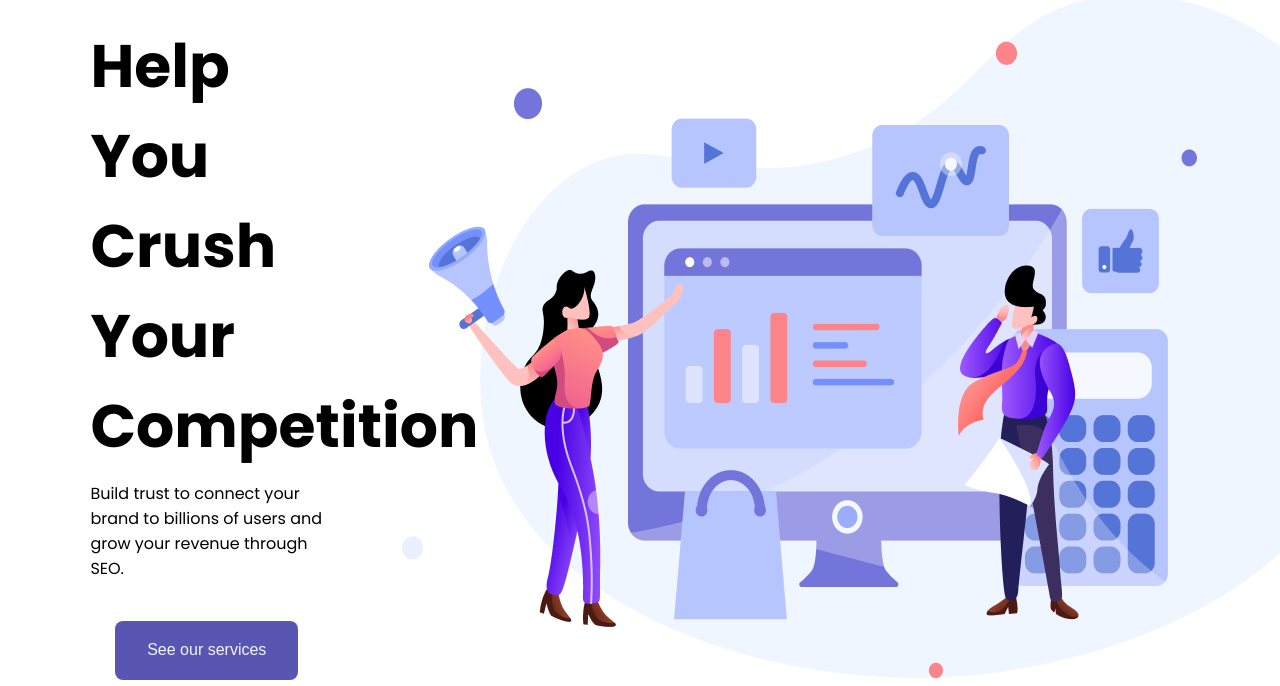
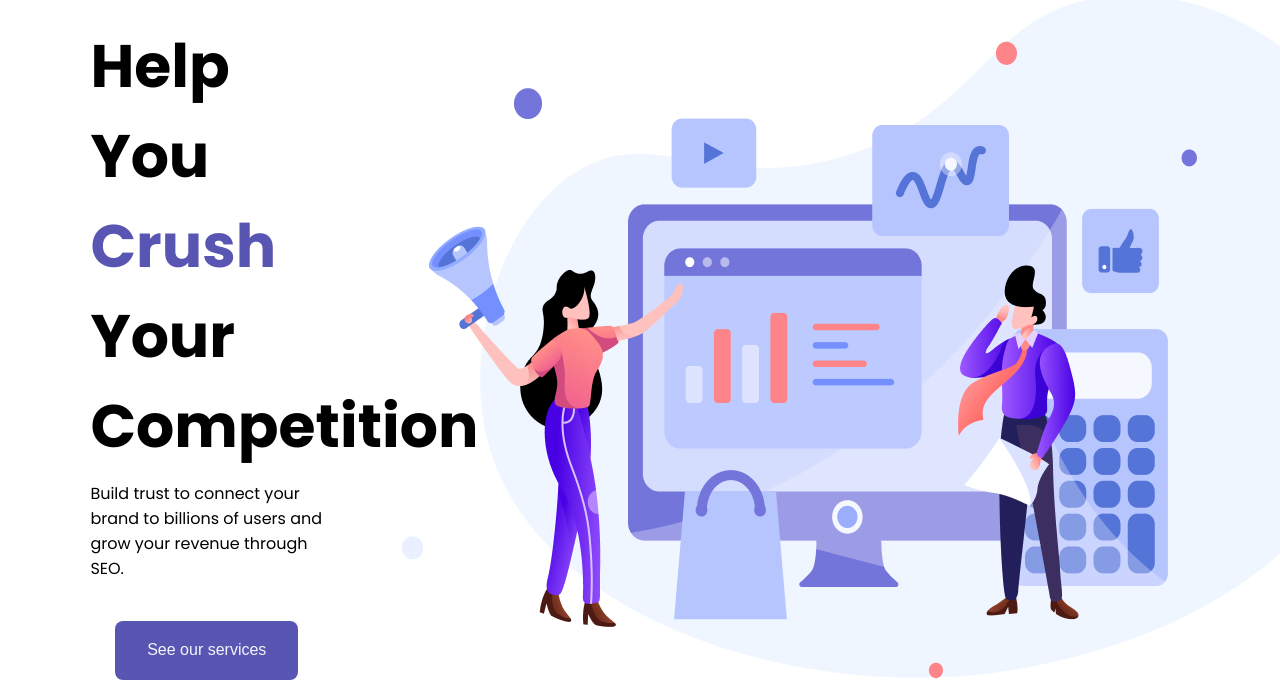
Before and after one commit to Parmeshwaryadav/3-Projects-Webistes, a plain HTML site: page FSJS 2.0 Project 01/index.html in a window 1280 px wide. Shown: the part 124-810 px from the top of the page. Drawn offline with Linux system fonts and the light colour scheme.

Commit message:
Project 1 Done

```diff
--- a/FSJS 2.0 Project 01/style.css
+++ b/FSJS 2.0 Project 01/style.css
@@ -80,3 +80,6 @@ li:nth-child(n+2) {
     margin-top: 40px;
     padding: 1.3rem 2rem;
 }
+.heading-text span {
+    color: #5955B3;
+}
```
